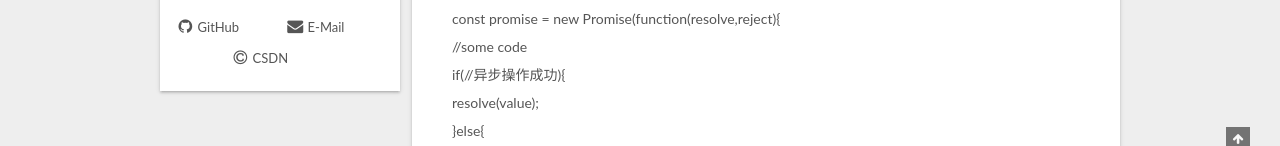
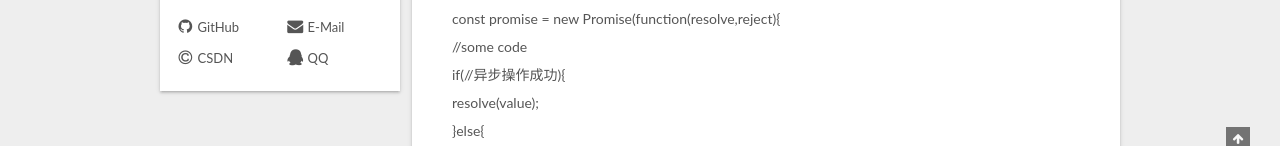
Before and after one commit to banggan/banggan.github.io, a plain HTML site: page index.html in a window 1280 px wide. Shown: the part 749-895 px from the top of the page. Drawn offline with Linux system fonts and the light colour scheme; some packages are replaced by stand-ins of ours; a script that the page names is missing.

Commit message:
Site updated: 2018-12-30 15:32:06

```diff
--- a/css/main.css
+++ b/css/main.css
@@ -1935,7 +1935,7 @@ img:hover {
   width: 4px;
   height: 4px;
   border-radius: 50%;
-  background: #ffd1b0;
+  background: #5c503e;
 }
 .links-of-blogroll {
   font-size: 13px;
--- a/index.html
+++ b/index.html
@@ -1174,6 +1174,12 @@ export default {
                         <i class="fa fa-fw fa-copyright"></i>CSDN</a>
                   </span>
 
+                  <span class="links-of-author-item">
+                    <a href="skype:yourname?call|chat" target="_blank" title="QQ">
+
+                        <i class="fa fa-fw fa-qq"></i>QQ</a>
+                  </span>
+
             </div>
 
 
```
Also changed, not shown: 2018/12/29/JS之this的指向理解/index.html (+6 -0 lines), 2018/12/29/谈谈我对Vuex的理解/index.html (+6 -0 lines), 2018/12/30/函数节流与去抖/index.html (+6 -0 lines), 2018/12/30/阮一峰ES6之Promise对象的理解/index.html (+6 -0 lines), about/index.html (+6 -0 lines), archives/2018/12/index.html (+6 -0 lines), archives/2018/index.html (+6 -0 lines), archives/index.html (+6 -0 lines), categories/JavaScript/index.html (+6 -0 lines), categories/Vue/index.html (+6 -0 lines), categories/index.html (+6 -0 lines), tags/index.html (+6 -0 lines).
